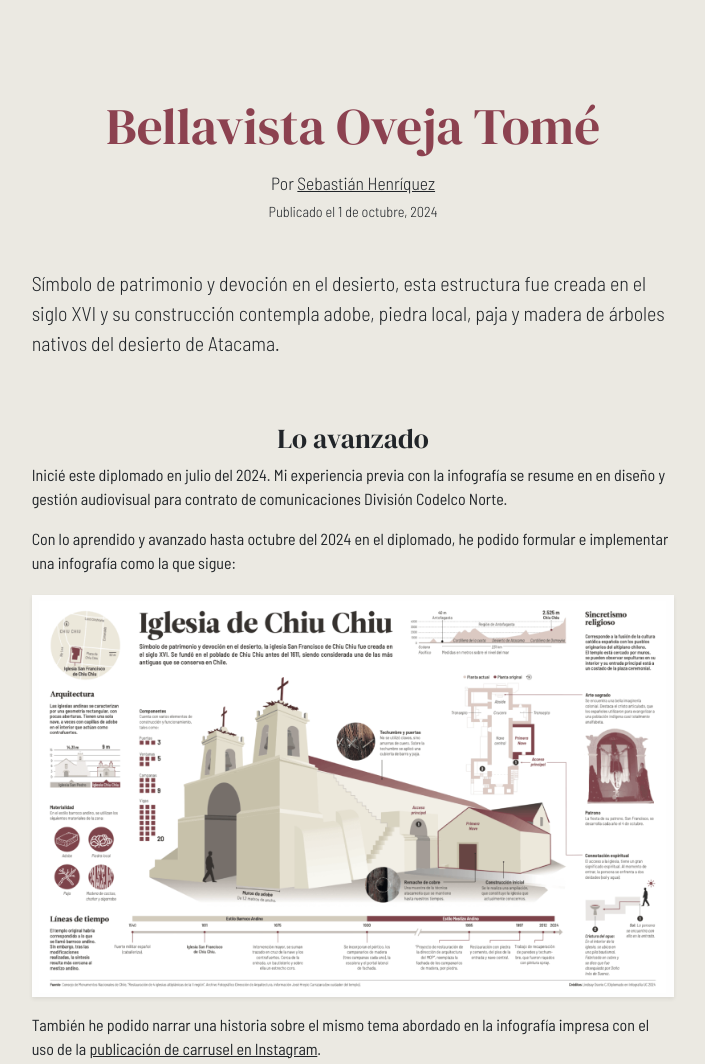
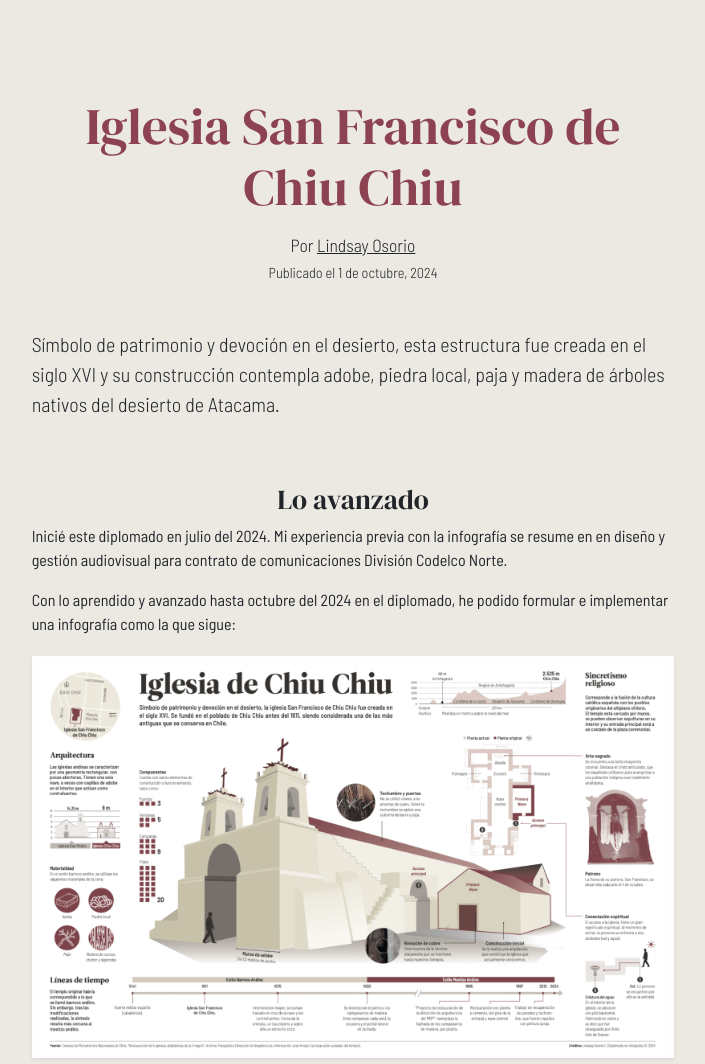
Before and after one commit to Losorio24/clase_2, a plain HTML site: page index.html in a window 1280 px wide. Shown: the top 1064 px of the page, without its empty margins (287-992 px from the left). Drawn offline with nearby package versions, Linux system fonts and the light colour scheme.

Commit message:
Update index.html

```diff
--- a/index.html
+++ b/index.html
@@ -77,9 +77,9 @@
             <header class="row">
                 <div class="col-11 col-md-10 mx-auto">
 
-                    <h1 class="text-center mt-5 mb-3">Bellavista Oveja Tomé</h1>
+                    <h1 class="text-center mt-5 mb-3">Iglesia San Francisco de Chiu Chiu</h1>
 
-                    <h5 class="text-center">Por <a href="https://github.com/shenriquezf" target="_blank">Sebastián Henríquez</a></h5>
+                    <h5 class="text-center">Por <a href="https://github.com/shenriquezf" target="_blank">Lindsay Osorio</a></h5>
 
                     <h6 class="text-center mb-5">Publicado el 1 de octubre, 2024</h6>
 
```
